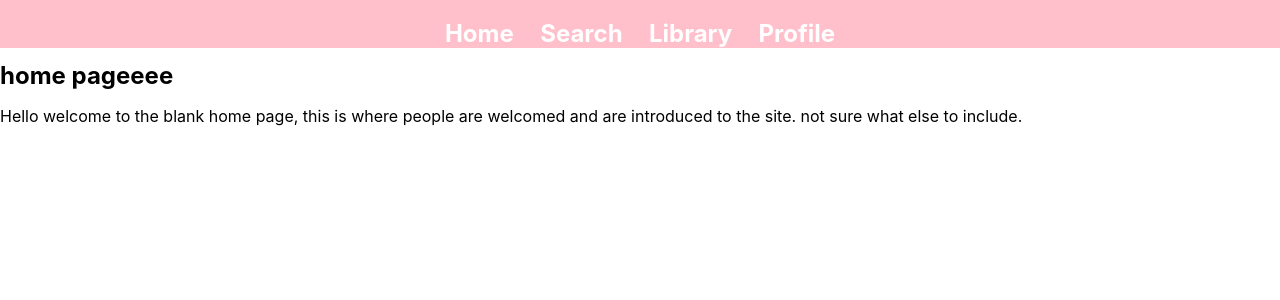
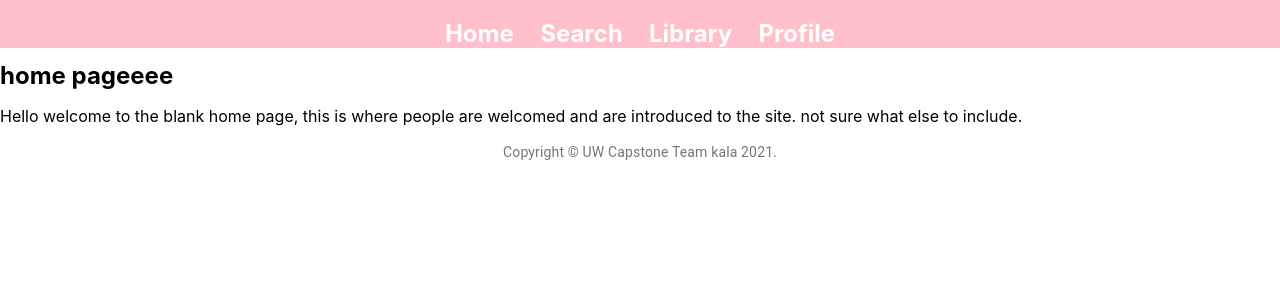
Before and after one commit to laurenng/Kala-Resilient-Small-Business, a React (Create React App) app in the folder kala-app/: page / in a window 1280 px wide. Shown: the top 300 px of the page. Built offline with nearby package versions, Linux system fonts and the light colour scheme.

Commit message:
Added material-ui core and icons libraries

```diff
--- a/kala-app/package.json
+++ b/kala-app/package.json
@@ -3,6 +3,8 @@
   "version": "0.1.0",
   "private": true,
   "dependencies": {
+    "@material-ui/core": "^4.11.3",
+    "@material-ui/icons": "^4.11.2",
     "@testing-library/jest-dom": "^5.11.9",
     "@testing-library/react": "^11.2.3",
     "@testing-library/user-event": "^12.6.2",
--- a/kala-app/src/App.tsx
+++ b/kala-app/src/App.tsx
@@ -14,10 +14,30 @@ import FundingExpand from './search-pages/fundExpanded';
 // React-Router
 import {Route, BrowserRouter as Router, Switch} from 'react-router-dom'
 
+// material-ui
+import Typography from '@material-ui/core/Typography';
+import Link from '@material-ui/core/Link';
+
 class App extends React.Component<any> {
+
+  // example material-ui code
+  Copyright = () => {
+    return (
+      <Typography variant="body2" color="textSecondary" align="center">
+        {'Copyright © '}
+        <Link color="inherit" href="https://ischool.uw.edu/capstone">
+          UW Capstone Team kala
+        </Link>{' '}
+        {new Date().getFullYear()}
+        {'.'}
+      </Typography>
+    );
+  }
+
   render() {
     return (
       <div>
+
         <Router>
         {/* Nav bar display */}
         <Navbar />
@@ -32,6 +52,10 @@ class App extends React.Component<any> {
             </Switch>
         </div>
       </Router>
+
+      {/* Copyright footer */}
+      {this.Copyright()}
+
       </div>
     );
   }
```
Also changed, not shown: 2 other files (tests, documents, lock files or other folders).
